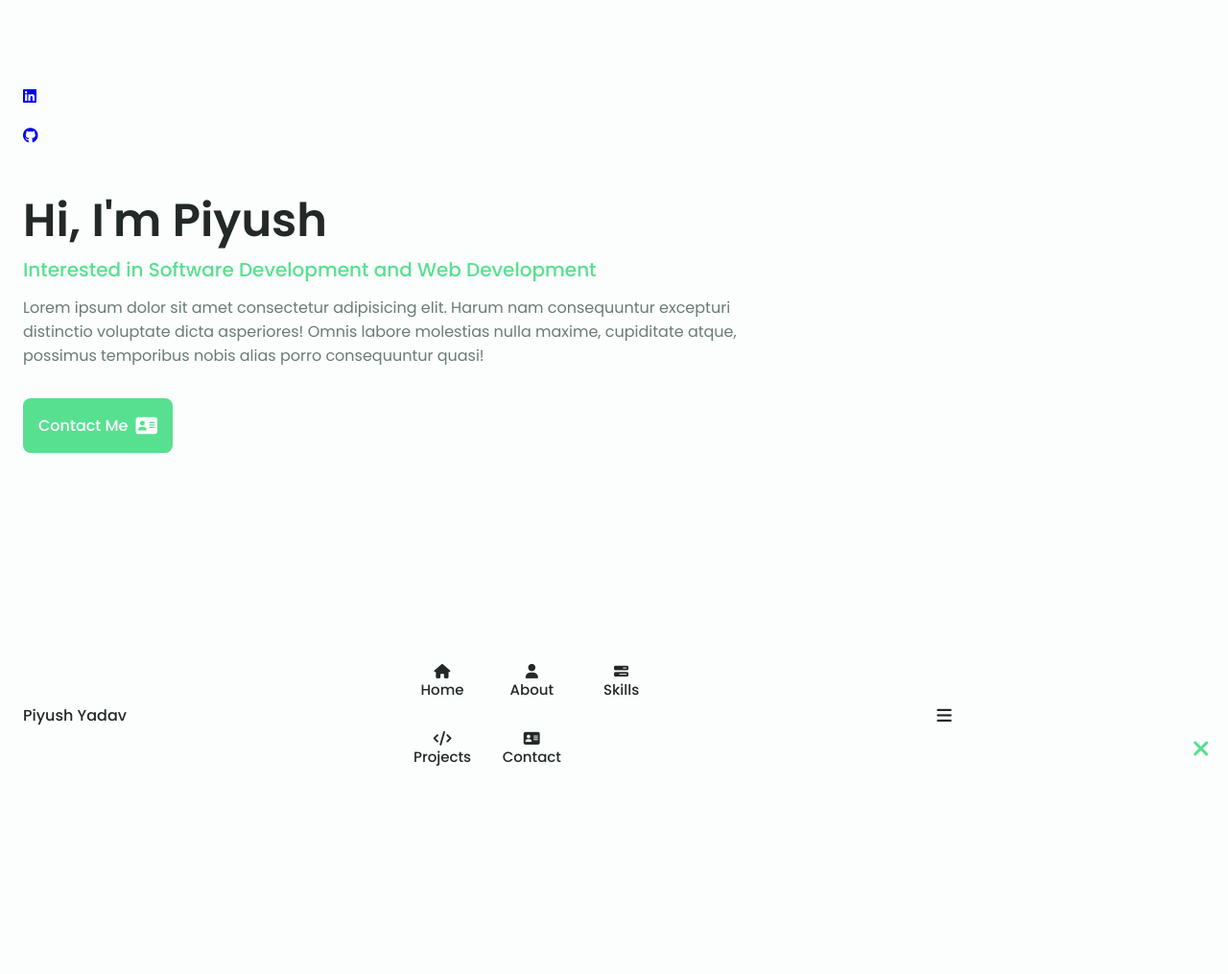
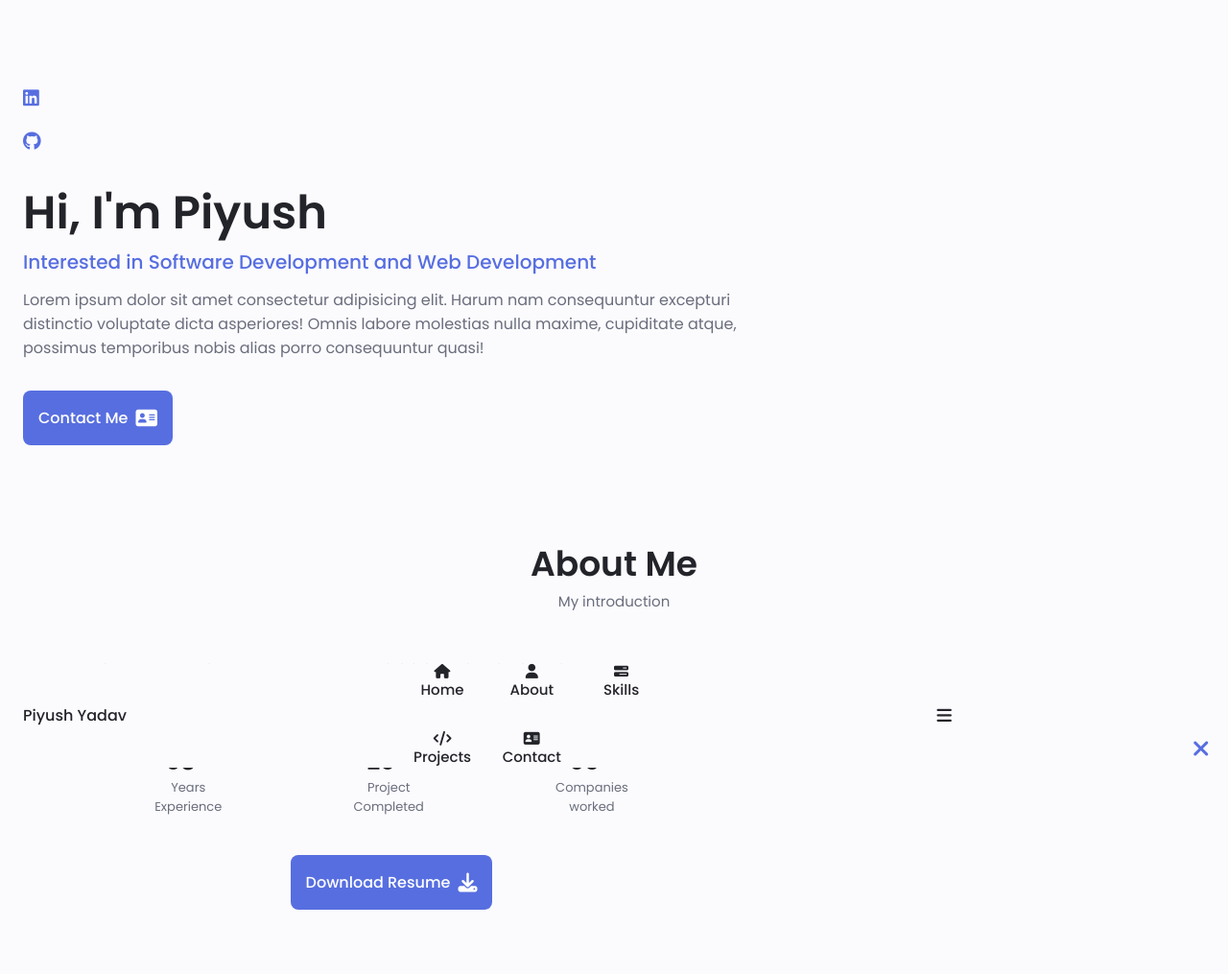
Before and after one commit to py-PiYush/Portfolio-v1, a plain HTML site: page index.html in a window 1280 px wide. Shown: the whole page at 96% size. Before the commit the page ends 920 px from the top, so only its background shows below. Drawn offline with Linux system fonts and the light colour scheme.

Commit message:
Added about section

```diff
--- a/assets/css/style.css
+++ b/assets/css/style.css
@@ -6,7 +6,7 @@
 }
 
 :root{
-    --hue-color: 145;
+    --hue-color: 230;
         /*Purple 250 - Green 142 - Blue 230 - Pink 340*/
 
         /* HSL color mode */
@@ -220,12 +220,12 @@ gap: 1rem;
     row-gap: 1rem;
 }
 
-.home__social-icom{
+.home__social-icon{
     font-size: 1.2rem;
     color: var(--first-color);
 }
 
-.home__social-icom:hover{
+.home__social-icon:hover{
     color: var(--first-color-alt);
 }
 
@@ -270,3 +270,34 @@ gap: 1rem;
     display: inline-flex;
     align-items: center;
 }
+
+.about__description{
+    text-align: center;
+    margin-bottom: var(--mb-2-5);
+}
+
+.about__info{
+    display:flex;
+    justify-content: space-evenly;
+    margin-bottom: var(--mb-2-5);
+}
+
+.about__info-title{
+    font-size: var(--h2-font-size);
+    font-weight: var(--font-semi-bold) ;
+    color: var(--title-color);
+}
+
+.about__info-name{
+    font-size: var(--smaller-font-size);
+}
+
+.about__info-title, .about__info-name{
+    display: block;
+    text-align: center;
+}
+
+.about__buttons{
+    display: flex;
+    justify-content: center;
+}
--- a/index.html
+++ b/index.html
@@ -76,18 +76,17 @@
               <a
                 href="https://www.linkedin.com/in/piyush-yadav-b20305171/"
                 target="_blank"
-                class="nome__social-icon"
+                class="home__social-icon"
               >
                 <i class="fa-brands fa-linkedin"></i>
               </a>
               <a
                 href="https://github.com/py-PiYush"
                 target="_blank"
-                class="nome__social-icon"
+                class="home__social-icon"
               >
                 <i class="fa-brands fa-github"></i>
               </a>
-              <a href="" class="nome__social-icon"></a>
             </div>
             <div class="home__img"></div>
             <div class="home__data">
@@ -108,7 +107,55 @@
           </div>
         </div>
       </section>
-      <section class="section sec2 about"></section>
+
+      <!-- ================= About ================== -->
+      <section class="section about" id="about">
+        <h2 class="section__title">About Me</h2>
+        <span class="section__subtitle">My introduction</span>
+
+        <div class="about__container container grid">
+          <div class="about__data">
+            <p class="about__description">
+              Lorem ipsum dolor sit amet consectetur, adipisicing elit. Aliquid
+              odio earum consequatur repellat ratione pariatur autem quia
+              officiis repudiandae harum!
+            </p>
+            <div class="about__info">
+              <div>
+                <span class="about__info-title">08+</span>
+                <span class="about__info-name"
+                  >Years <br />
+                  Experience
+                </span>
+              </div>
+              <div>
+                <span class="about__info-title">20+</span>
+                <span class="about__info-name"
+                  >Project <br />
+                  Completed
+                </span>
+              </div>
+              <div>
+                <span class="about__info-title">05+</span>
+                <span class="about__info-name"
+                  >Companies <br />
+                  worked
+                </span>
+              </div>
+            </div>
+            <div class="about__buttons">
+              <a
+                download=""
+                href="assests/pdf/Piyush_resume.pdf"
+                class="button button--flex"
+              >
+                Download Resume
+                <i class="fa-solid fa-download button__icon"></i>
+              </a>
+            </div>
+          </div>
+        </div>
+      </section>
       <section class="section sec3 projects"></section>
       <section class="section sec4 about"></section>
       <section class="section sec5 contact"></section>
```
